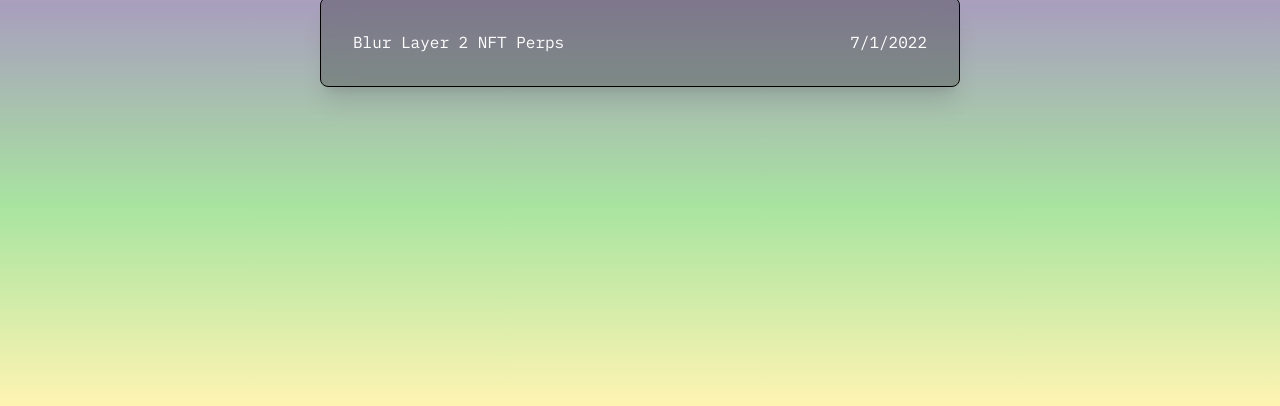
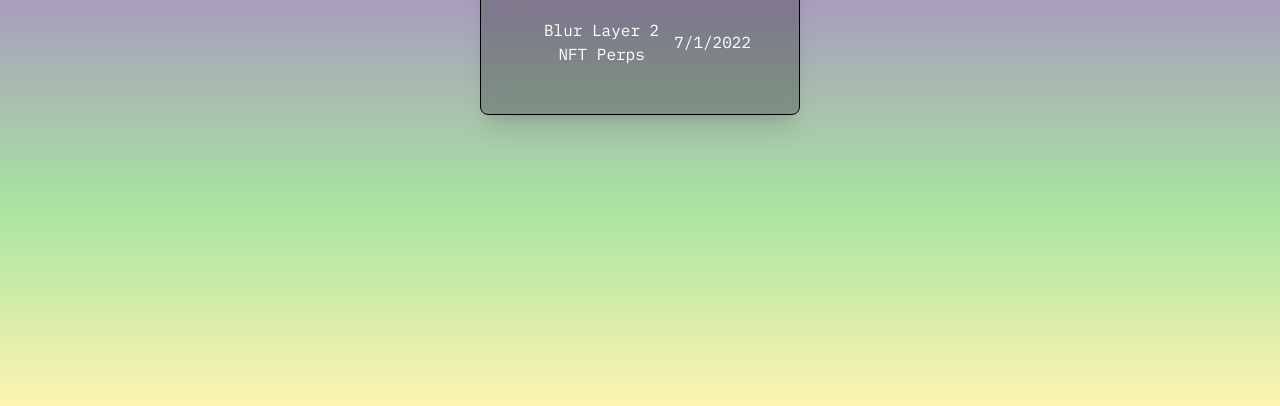
Before and after one commit to saori-eth/blog, an Astro site: page /posts in a window 1280 px wide. Shown: the part 394-800 px from the top of the page. Built offline with nearby package versions, Linux system fonts and the light colour scheme; Astro itself is replaced by a stand-in of ours.

Commit message:
🧹 fix spacing posts page

```diff
--- a/src/pages/posts.astro
+++ b/src/pages/posts.astro
@@ -5,8 +5,8 @@
 ---
 <Layout title="Posts">
   <h1 class="text-4xl p-4">Posts</h1>
-  <div class="w-full md:w-2/3 lg:w-1/2 p-8 rounded-lg shadow-xl backdrop-filter backdrop-blur-lg bg-black bg-opacity-25 border border-black text-center">
-  {posts.map((p) => (
+  <div class="w-10/12 md:w-2/3 lg:w-1/4 p-12 rounded-lg shadow-xl backdrop-filter backdrop-blur-lg bg-black bg-opacity-25 border border-black text-center">
+    {posts.map((p) => (
     <div>
       <a href={p.url} class="flex flex-row justify-between items-center hover:underline">
         <h2>{p.frontmatter.title}</h2>
```
